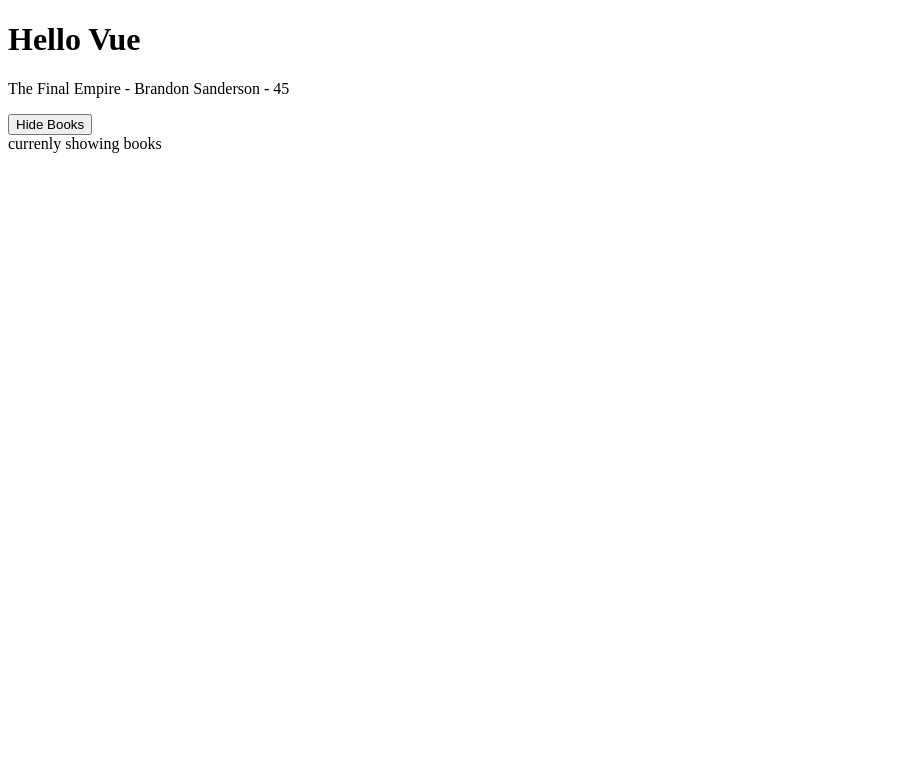
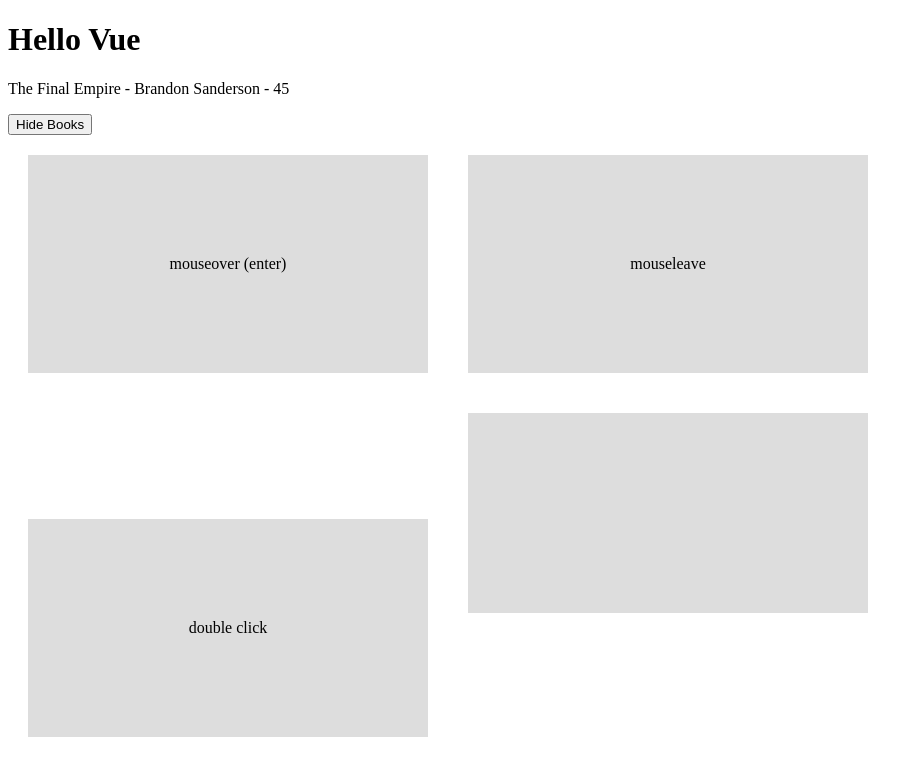
Before and after one commit to MuhammadHafijur/vue-firebase, a plain HTML site: page index.html in a window 1280 px wide. Shown: the whole page, without its empty margins (0-923 px from the left). Drawn offline with nearby package versions, Linux system fonts and the light colour scheme.

Commit message:
:sparkles: other mouse events

```diff
--- a/app.js
+++ b/app.js
@@ -10,6 +10,12 @@ const app = Vue.createApp({
     methods: {
         toggleShowBooks(){
             this.showBooks = !this.showBooks
+        },
+        handleEvent(e, data){
+            console.log(e, e.type);
+            if(data){
+                console.log(data);
+            }
         }
     }
 })
--- a/index.html
+++ b/index.html
@@ -6,6 +6,16 @@
     <meta name="viewport" content="width=device-width, initial-scale=1.0">
     <title>Document</title>
     <script src="https://unpkg.com/vue@3/dist/vue.global.js"></script>
+    <style>
+        .box{
+            padding: 100px 0;
+            width: 400px;
+            text-align: center;
+            background: #ddd;
+            margin: 20px;
+            display: inline-block;
+        }
+    </style>
 </head>
 <body>
     <h1>Hello Vue</h1>
@@ -23,9 +33,12 @@
             <span v-else>Show Books</span>
         </button>
 
-        <div v-show="showBooks">
-            currenly showing books
-        </div>
+        <br>
+        <!-- mouse events -->
+        <div class="box" @mouseover="handleEvent($event, 5)">mouseover (enter)</div>
+        <div class="box" @mouseleave="handleEvent">mouseleave</div>
+        <div class="box" @dblclick="handleEvent">double click</div>
+        <div class="box" @mousemove="handleMousemove"></div>
     </div>
     <script src="./app.js"></script>
 </body>
```
